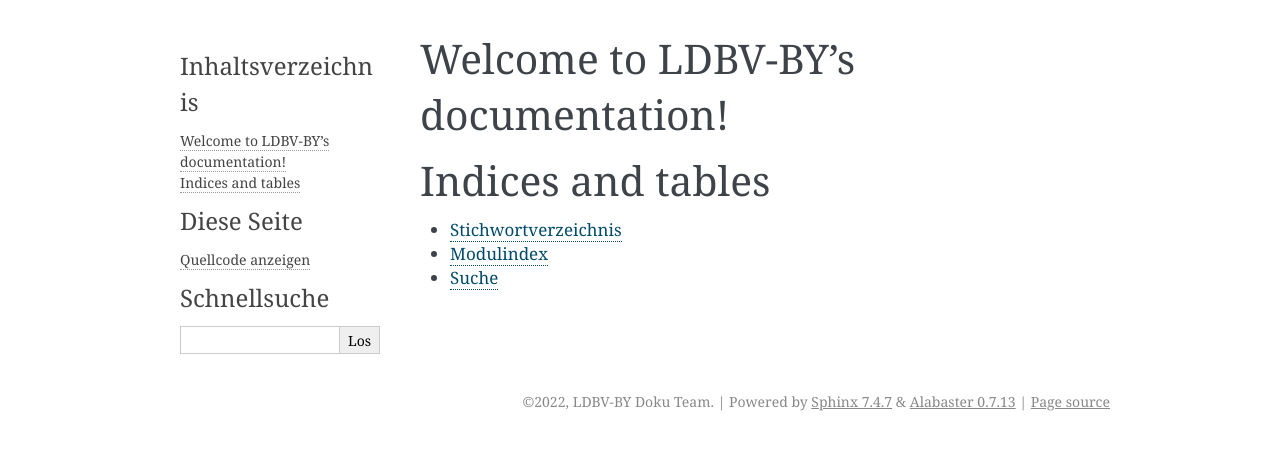
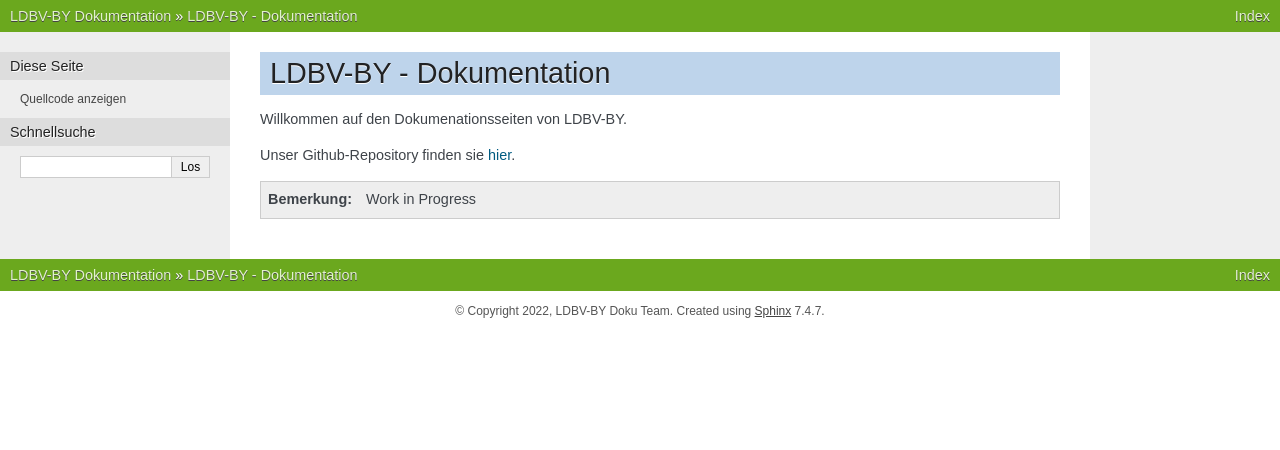
Before and after one commit to ldbv-by/ldbv-by.github.io, a Sphinx documentation site: the page built from doc/index.rst, in a window 1280 px wide. Shown: the top 450 px of the page. Built offline with Sphinx 7.4.7, drawn with Linux system fonts in a browser that asks for light colours.

Commit message:
Anpassungen

```diff
--- a/doc/conf.py
+++ b/doc/conf.py
@@ -23,5 +23,5 @@
 # -- Options for HTML output -------------------------------------------------
 # https://www.sphinx-doc.org/en/master/usage/configuration.html#options-for-html-output
 
-html_theme = 'alabaster'
+html_theme = 'nature'
 html_static_path = ['_static']
--- a/doc/index.rst
+++ b/doc/index.rst
@@ -3,18 +3,16 @@
    You can adapt this file completely to your liking, but it should at least
    contain the root `toctree` directive.
 
-Welcome to LDBV-BY's documentation!
-===================================
+LDBV-BY - Dokumentation
+=======================
+
+Willkommen auf den Dokumenationsseiten von LDBV-BY.
+
+Unser Github-Repository finden sie `hier <https://github.com/ldbv-by>`_.
 
 .. toctree::
    :maxdepth: 2
    :caption: Contents:
 
-
-
-Indices and tables
-==================
-
-* :ref:`genindex`
-* :ref:`modindex`
-* :ref:`search`
+.. note::
+   Work in Progress
--- /dev/null
+++ b/requirements.txt
@@ -0,0 +1 @@
+sphinx==5.3.0
```
Also changed, not shown: README.md (added, +7 -0 lines).
